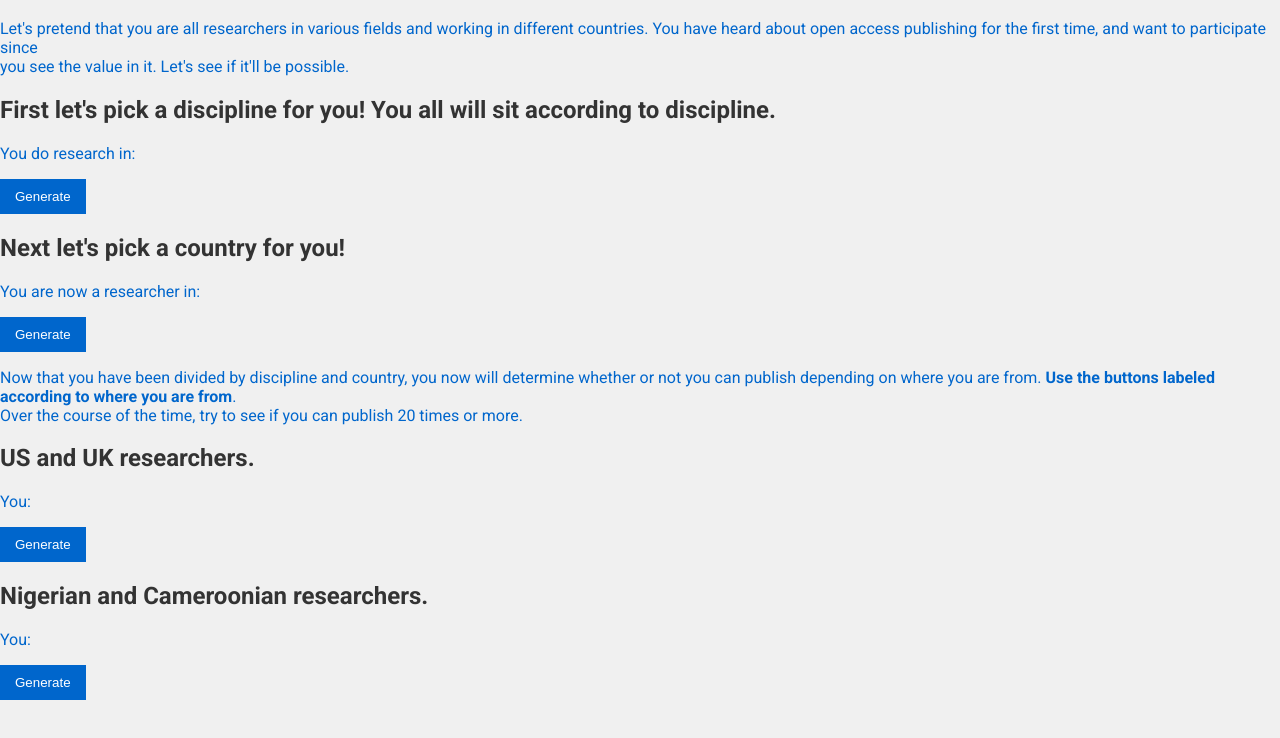
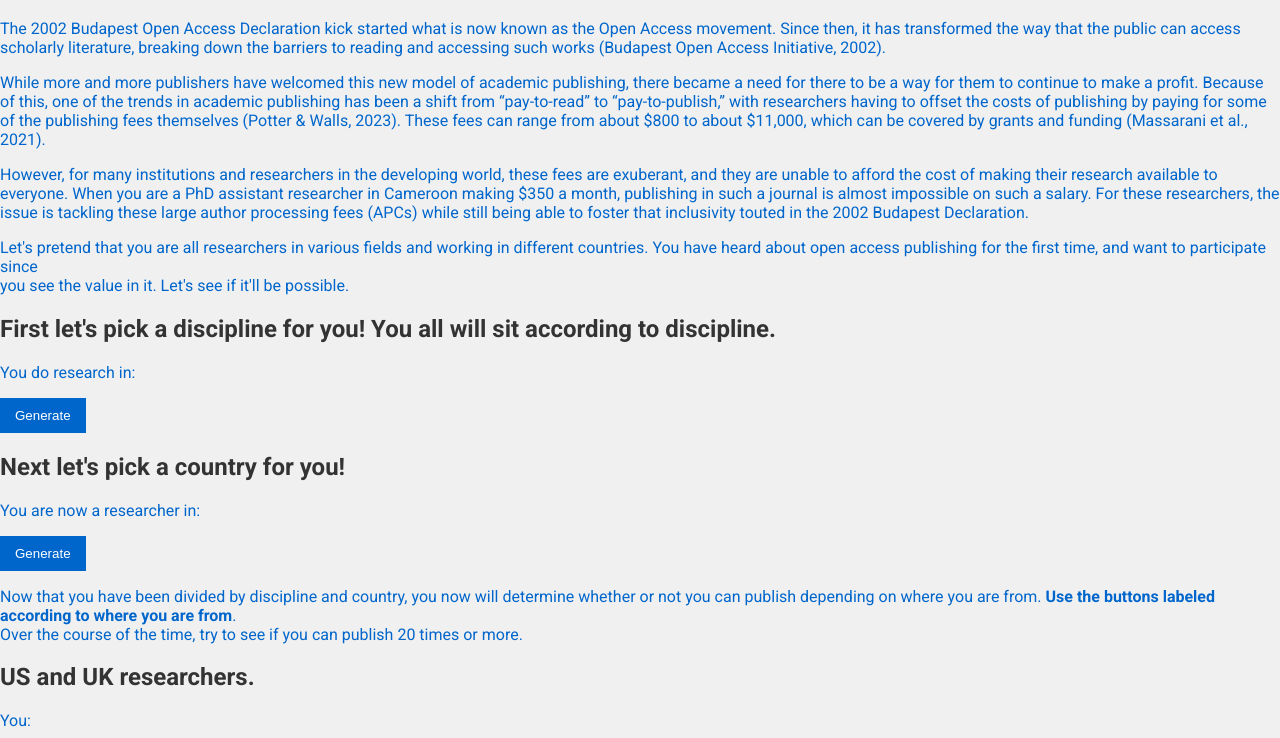
Before and after one commit to maonianwah/ENES440TCC, a plain HTML site: page Index.html in a window 1280 px wide. Shown: the part 62-800 px from the top of the page. Drawn offline with Linux system fonts and the light colour scheme.

Commit message:
Update Index.html
Added main issue paragraph from policy memo

```diff
--- a/Index.html
+++ b/Index.html
@@ -12,7 +12,13 @@
 <body>
 <div>
     <h1> Open Access Simulator</h1>
-    <p id = "intro"> Let's pretend that you are all researchers in various fields and working in different countries. You have heard about open access publishing for the first
+    <p>The 2002 Budapest Open Access Declaration kick started what is now known as the Open Access movement. Since then, it has transformed the way that the public can access scholarly literature, breaking down the barriers to reading and accessing such works (Budapest Open Access Initiative, 2002).</p>
+
+<p>While more and more publishers have welcomed this new model of academic publishing, there became a need for there to be a way for them to continue to make a profit. Because of this, one of the trends in academic publishing has been a shift from “pay-to-read” to “pay-to-publish,” with researchers having to offset the costs of publishing by paying for some of the publishing fees themselves (Potter & Walls, 2023). These fees can range from about $800 to about $11,000, which can be covered by grants and funding (Massarani et al., 2021).</p>
+
+<p>However, for many institutions and researchers in the developing world, these fees are exuberant, and they are unable to afford the cost of making their research available to everyone. When you are a PhD assistant researcher in Cameroon making $350 a month, publishing in such a journal is almost impossible on such a salary. For these researchers, the issue is tackling these large author processing fees (APCs) while still being able to foster that inclusivity touted in the 2002 Budapest Declaration.</p>
+
+    <p> Let's pretend that you are all researchers in various fields and working in different countries. You have heard about open access publishing for the first
         time, and want to participate since <br>you see the value in it. Let's see if it'll be possible.
     </p>
 </div>
```
